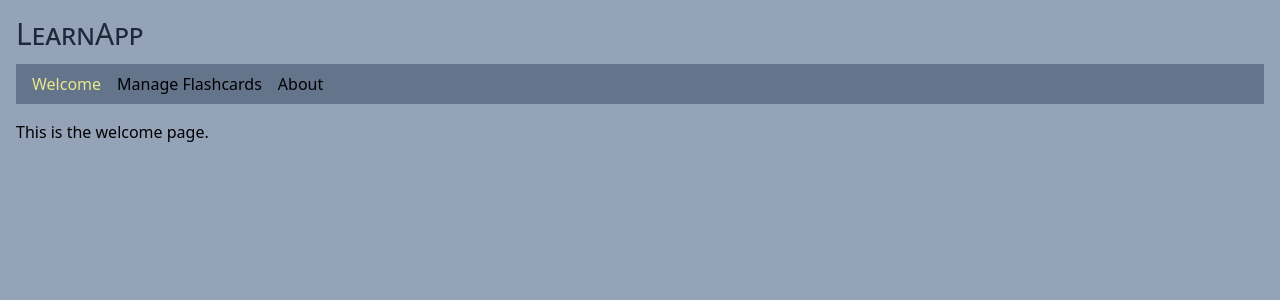
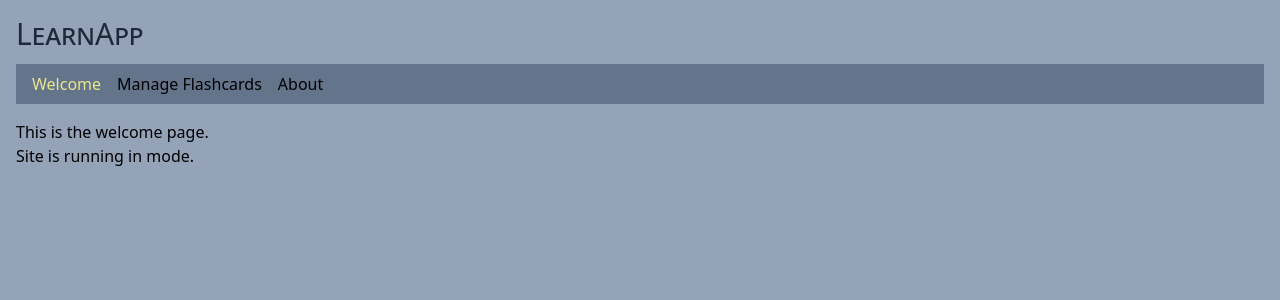
Before and after one commit to Ibrahimzene/CRUD4, a React (Vite) app: page /welcome in a window 1280 px wide. Shown: the top 300 px of the page. Built offline with nearby package versions, Linux system fonts and the light colour scheme; no server answers.

Commit message:
Add site environment display to welcome page

```diff
--- a/src/pages/PageWelcome.tsx
+++ b/src/pages/PageWelcome.tsx
@@ -1,5 +1,13 @@
+import { useContext } from "react"
+import { AppContext } from "../AppContext"
+
 export const PageWelcome = () => {
+	const { siteEnvironment } = useContext(AppContext)
+
 	return (
+		<>
 		<p>This is the welcome page.</p>
+			<p>Site is running in <b>{siteEnvironment}</b> mode.</p>
+		</>
 	)
 }
```
